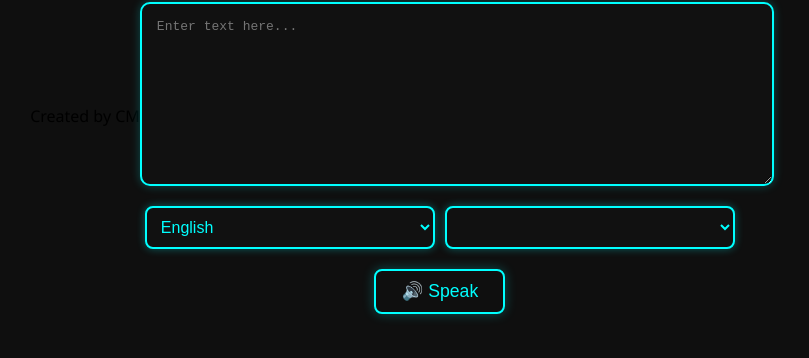
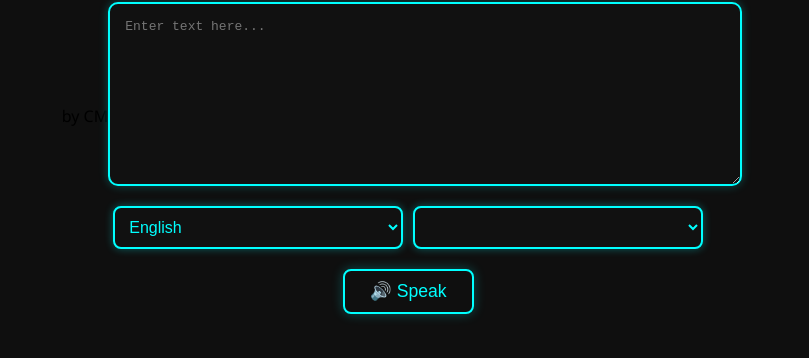
Before and after one commit to Chandramohan-us/Text-to-Audio-Converter, a plain HTML site: page index.html in a window 1280 px wide. Shown: the part 284-642 px from the top of the page, without its empty margins (255-1064 px from the left). Drawn offline with Linux system fonts and the light colour scheme.

Commit message:
Update index.html

```diff
--- a/index.html
+++ b/index.html
@@ -7,7 +7,7 @@
   <link rel="stylesheet" href="style.css" />
 </head>
 <body>
-  <footer class="footer">Created by CM</footer>
+  <footer class="footer">by CM</footer>
   <div class="container">
     <h1 class="glow">Text to Audio Converter</h1>
 
```
